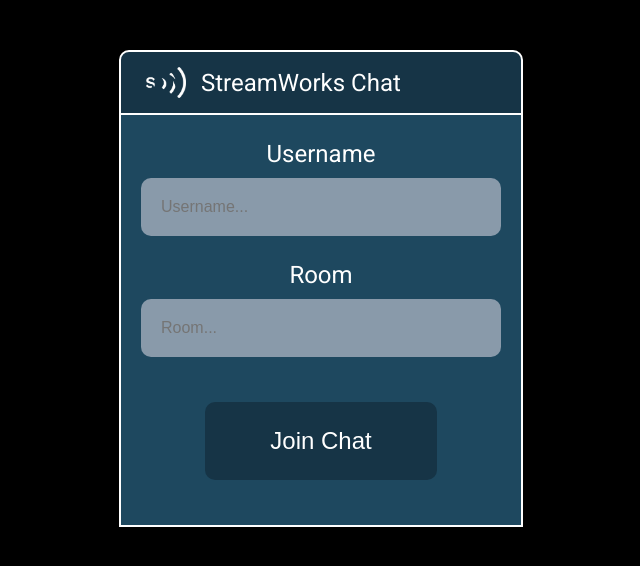
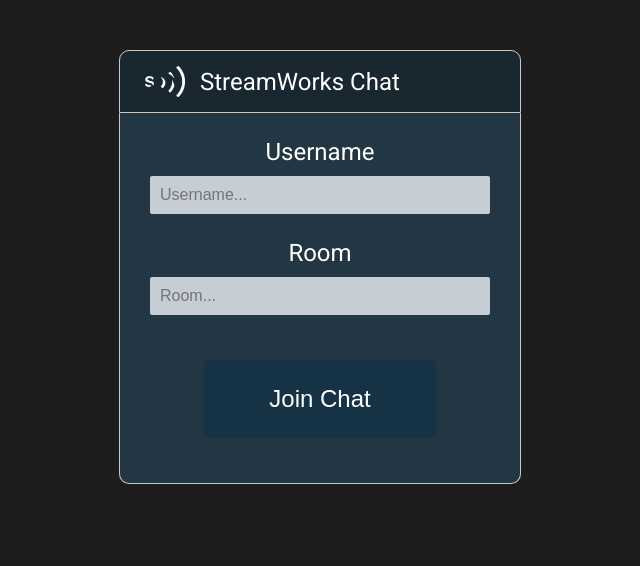
Before and after one commit to mayaAtanasova/SW-chat-app, a React (Create React App) app in the folder client/: page / in a window 1280 px wide. Shown: the top 566 px of the page, without its empty margins (321-961 px from the left). Built offline with nearby package versions, Linux system fonts and the light colour scheme; no server answers.

Commit message:
design changes

```diff
--- a/client/src/App.css
+++ b/client/src/App.css
@@ -2,7 +2,21 @@
 
 body {
     margin: 0;
-    background-color: black;
+    background-color: rgb(51, 51, 51);
     color: #ffffff;
     font-family: 'Roboto', 'Open Sans', 'Helvetica Neue', sans-serif;
 }
+
+::-webkit-scrollbar {
+    width: 12px;
+}
+
+::-webkit-scrollbar-track {
+    -webkit-box-shadow: inset 0 0 6px rgba(0,0,0,0.3);
+    border-radius: 10px;
+}
+
+::-webkit-scrollbar-thumb {
+    border-radius: 10px;
+    -webkit-box-shadow: inset 0 0 6px rgba(0,0,0,0.5);
+}
--- a/client/src/components/JoinForm/JoinForm.css
+++ b/client/src/components/JoinForm/JoinForm.css
@@ -9,8 +9,8 @@
 
 .form-header {
   width: 100%;
-  background-color: #163446;
-  border: 2px solid white;
+  background-color: hsla(203, 52%, 18%, 0.5);
+  border: 1px solid rgb(201, 201, 201);
   border-radius: 10px 10px 0 0;
   display: flex;
   justify-content: flex-start;
@@ -31,8 +31,9 @@ p {
 
 .form-container {
   width: 100%;
-  background-color: #1e485f;
-  border: 2px solid white;
+  background-color: hsla(201, 52%, 40%, 0.3);
+  border: 0.5px solid rgb(201, 201, 201);
+  border-radius: 0 0 10px 10px;
   border-top: 0px;
 }
 
@@ -50,17 +51,17 @@ p {
   display: inline-block;
   flex: 1;
   width: 80%;
-  background-color: #899aaa;
+  background-color: #c6cdd4;
   font-size: 16px;
   border: none;
-  border-radius: 10px;
-  padding: 20px;
+  border-radius: 2px;
+  padding: 10px;
 }
 
 .join-form button {
   border: none;
-  background-color: #163446;
-  border-radius: 10px;
+  background-color: hsla(203, 52%, 18%, 0.9);
+  border-radius: 2px;
   color: white;
   margin: 45px;
   padding: 25px 65px;
--- a/client/src/index.js
+++ b/client/src/index.js
@@ -6,7 +6,7 @@ import reportWebVitals from './reportWebVitals';
 import 'typeface-roboto';
 
 const root = ReactDOM.createRoot(document.getElementById('root'));
-document.body.style.backgroundColor = 'black';
+document.body.style.backgroundColor = 'rgba(5,5,5,0.9)';
 window.onbeforeunload = function () {
     localStorage.clear();
 };
```
Also changed, not shown: 2 other files (tests, documents, lock files or other folders).
